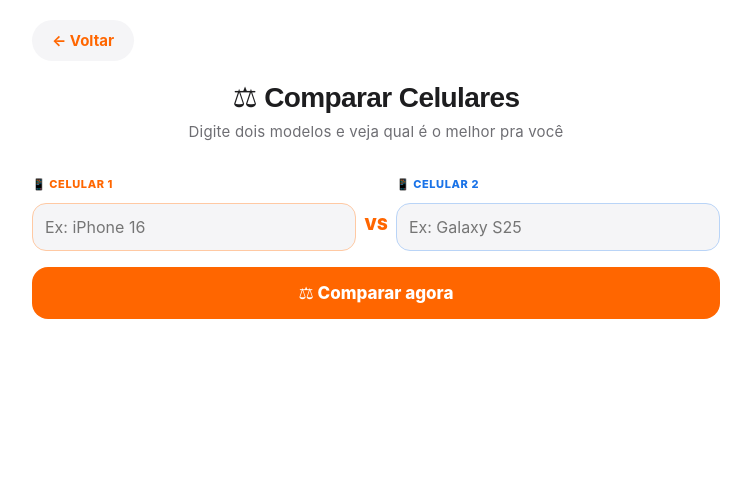
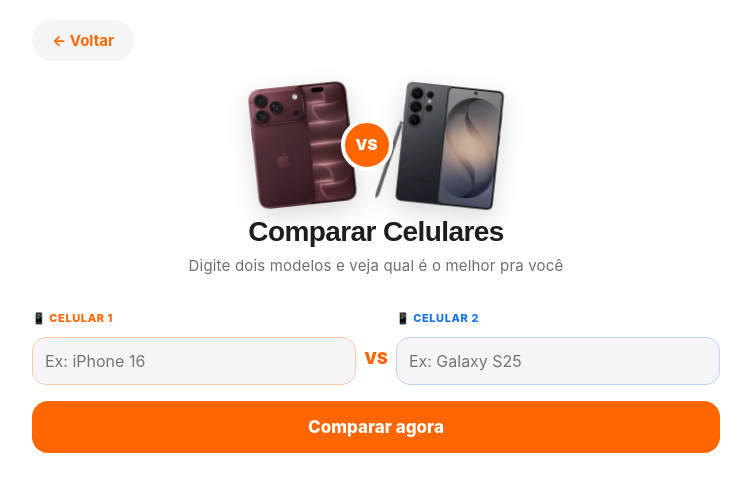
Before and after one commit to marcosvfcosta/catalogo, a React (Vite) app: page /comparar in a window 1280 px wide. Shown: the top 492 px of the page, without its empty margins (264-1015 px from the left). Built offline with nearby package versions, Linux system fonts and the light colour scheme.

Commit message:
Catalogo v4: VS, marcas maiores, comparar

```diff
--- a/src/App.tsx
+++ b/src/App.tsx
@@ -106,6 +106,12 @@ const IconeBusca = () => (
 const IconeSacola = ({ tamanho = 26 }: { tamanho?: number }) => (
   <svg width={tamanho} height={tamanho} viewBox="0 0 24 24" fill="none" stroke="currentColor" strokeWidth="1.9" strokeLinecap="round" strokeLinejoin="round">
     <path d="M5 8h14l-1.2 11.2a2 2 0 0 1-2 1.8H8.2a2 2 0 0 1-2-1.8L5 8Z" /><path d="M9 10V7a3 3 0 0 1 6 0v3" />
+  </svg>
+)
+const IconeVs = ({ tamanho = 22 }: { tamanho?: number }) => (
+  <svg width={tamanho * 1.45} height={tamanho} viewBox="0 0 32 22" fill="none" stroke="currentColor" strokeWidth="1.7" strokeLinejoin="round" style={{ flexShrink: 0 }}>
+    <rect x="1" y="2" width="9" height="18" rx="2.2" /><rect x="22" y="2" width="9" height="18" rx="2.2" />
+    <text x="16" y="14.5" textAnchor="middle" fontSize="7.5" fontWeight="800" fill="currentColor" stroke="none" fontFamily="Poppins, Arial, sans-serif">VS</text>
   </svg>
 )
 const IconeWhats = ({ tamanho = 20 }: { tamanho?: number }) => (
@@ -374,7 +380,7 @@ function App() {
               <div><span>💳</span><p><b>Até {PARCELAS}x</b>no cartão</p></div>
               <div onClick={() => navigate('/entrada')}><span>⇄</span><p><b>Seu usado</b>vale como entrada</p></div>
             </div>
-            <button className="mm-btn-contorno" onClick={() => navigate('/comparar')}>⚖ Comparar com outro celular</button>
+            <button className="mm-btn-contorno" onClick={() => navigate('/comparar')}><span className="mm-com-icone"><IconeVs /> Comparar com outro celular</span></button>
           </div>
         </main>
         <div className="mm-barra-fixa mm-barra-dupla">
@@ -408,7 +414,7 @@ function App() {
         <nav>
           <button onClick={() => { limparFiltros(); setMenuAberto(false); window.scrollTo({ top: 0, behavior: 'smooth' }) }}>⌂ Início</button>
           <button onClick={() => aplicarFiltro({ categoria: 'Celulares' })}>📱 Celulares</button>
-          <button onClick={() => navigate('/comparar')}>⚖ Comparar celulares</button>
+          <button onClick={() => navigate('/comparar')}><span className="mm-com-icone"><IconeVs tamanho={18} /> Comparar celulares</span></button>
           <button onClick={() => navigate('/entrada')}>⇄ Avaliar meu usado</button>
           <button onClick={() => navigate('/capas')}>🛡 Capinhas</button>
           <button onClick={() => { setMenuAberto(false); setSacolaAberta(true) }}>🛍 Minha sacola{sacola.length ? ` (${sacola.length})` : ''}</button>
@@ -463,7 +469,8 @@ function App() {
                 <button className={!marcaAtiva ? 'on' : ''} onClick={() => setMarcaAtiva(null)}><span className="mm-todas">Todas</span></button>
                 {marcasDaCategoria.map(m => (
                   <button key={m.nome} className={mesmaMarca(marcaAtiva, m.nome) ? 'on' : ''} onClick={() => setMarcaAtiva(mesmaMarca(marcaAtiva, m.nome) ? null : m.nome)}>
-                    <img src={m.img} alt={m.nome} />
+                    <img src={m.img} alt="" />
+                    <small>{m.nome}</small>
                   </button>
                 ))}
               </div>
@@ -551,7 +558,11 @@ function App() {
                   <small>Use como entrada no seu novo ›</small>
                 </button>
                 <button className="mm-duo-claro" onClick={() => navigate('/comparar')}>
-                  <span className="mm-duo-bola">⚖</span>
+                  <span className="mm-duo-vs">
+                    <img src="/comparar-iphone.png" alt="iPhone" />
+                    <i>VS</i>
+                    <img src="/comparar-samsung.png" alt="Samsung" />
+                  </span>
                   <b>Compare celulares</b>
                   <small>Veja qual é o melhor ›</small>
                 </button>
@@ -583,7 +594,8 @@ function App() {
             <div className="mm-marcas">
               {marcas.map(m => (
                 <button key={m.nome} onClick={() => aplicarFiltro({ marca: m.nome })}>
-                  <img src={m.img} alt={m.nome} />
+                  <img src={m.img} alt="" />
+                  <small>{m.nome}</small>
                 </button>
               ))}
             </div>
@@ -732,15 +744,17 @@ body { display: block !important; place-items: normal !important; margin: 0 !imp
 .mm .mm-escolha-marca p { font-size: 15px; font-weight: 700; color: #6e6e73; margin-bottom: 10px; }
 .mm .mm-marcas-linha { display: flex; gap: 10px; overflow-x: auto; scrollbar-width: none; padding-bottom: 2px; }
 .mm .mm-marcas-linha::-webkit-scrollbar { display: none; }
-.mm .mm-marcas-linha button { flex: 0 0 auto; width: 104px; height: 64px; border-radius: 18px; background: var(--cinza); border: 2px solid transparent; display: flex; align-items: center; justify-content: center; padding: 12px; transition: all .2s; }
+.mm .mm-marcas-linha button { flex: 0 0 auto; width: 118px; height: 96px; border-radius: 20px; background: var(--cinza); border: 2px solid transparent; display: flex; flex-direction: column; align-items: center; justify-content: center; gap: 6px; padding: 10px; transition: all .2s; }
 .mm .mm-marcas-linha button.on { background: #fff; border-color: var(--laranja); box-shadow: 0 6px 16px rgba(255,102,0,0.18); }
-.mm .mm-marcas-linha img { max-height: 32px; max-width: 100%; object-fit: contain; filter: grayscale(1) brightness(0.3); }
-.mm .mm-marcas-linha button.on img { filter: none; }
+.mm .mm-marcas-linha img, .mm .mm-marcas img { width: 100%; height: 44px; object-fit: contain; filter: grayscale(1) brightness(0.25) contrast(1.4); transform: scale(1.35); }
+.mm .mm-marcas-linha small, .mm .mm-marcas small { font-size: 14px; font-weight: 700; color: var(--tinta); }
+.mm .mm-marcas-linha button.on small { color: var(--laranja); }
+.mm .mm-com-icone { display: inline-flex; align-items: center; gap: 8px; }
 .mm .mm-todas { font-size: 15px; font-weight: 800; color: var(--tinta); }
 
 /* Cartões duplos */
 .mm .mm-duo { display: grid; grid-template-columns: 1fr 1fr; gap: 12px; padding: 28px 16px 0; }
-.mm .mm-duo button { position: relative; overflow: hidden; border-radius: 22px; padding: 18px 16px; min-height: 180px; display: flex; flex-direction: column; justify-content: flex-end; gap: 6px; }
+.mm .mm-duo button { position: relative; overflow: hidden; border-radius: 22px; padding: 18px 16px; min-height: 210px; display: flex; flex-direction: column; justify-content: flex-end; gap: 6px; }
 .mm .mm-duo b { font-size: 19px; font-weight: 800; line-height: 1.2; position: relative; z-index: 1; }
 .mm .mm-duo small { font-size: 14px; line-height: 1.35; position: relative; z-index: 1; }
 .mm .mm-duo-bola { position: absolute; top: 16px; left: 16px; width: 50px; height: 50px; border-radius: 50%; display: flex; align-items: center; justify-content: center; font-size: 25px; font-weight: 900; }
@@ -754,12 +768,16 @@ body { display: block !important; place-items: normal !important; margin: 0 !imp
 @keyframes mmPulso { 0%, 100% { transform: scale(1) } 50% { transform: scale(1.1) } }
 .mm .mm-duo-claro { background: #fff3ea; color: var(--tinta); }
 .mm .mm-duo-claro .mm-duo-bola { background: #fff; color: var(--laranja); }
+.mm .mm-duo-vs { position: absolute; top: 12px; left: 8px; right: 8px; height: 88px; display: flex; align-items: center; justify-content: center; }
+.mm .mm-duo-vs img { height: 100%; width: auto; max-width: 46%; object-fit: contain; filter: drop-shadow(0 6px 8px rgba(0,0,0,0.15)); }
+.mm .mm-duo-vs img:first-child { transform: rotate(-6deg); }
+.mm .mm-duo-vs img:last-child { transform: rotate(6deg); }
+.mm .mm-duo-vs i { position: relative; z-index: 1; margin: 0 -10px; width: 34px; height: 34px; flex-shrink: 0; border-radius: 50%; background: var(--laranja); color: #fff; font-style: normal; font-size: 13px; font-weight: 900; display: flex; align-items: center; justify-content: center; border: 3px solid #fff3ea; animation: mmPulso 1.6s ease-in-out infinite; }
 .mm .mm-duo-claro small { color: #d4560a; }
 
 /* Marcas */
 .mm .mm-marcas { display: grid; grid-template-columns: repeat(3, 1fr); gap: 10px; padding: 0 16px 28px; }
-.mm .mm-marcas button { background: var(--cinza); border-radius: 18px; height: 66px; display: flex; align-items: center; justify-content: center; padding: 12px; }
-.mm .mm-marcas img { max-height: 34px; max-width: 85%; object-fit: contain; filter: grayscale(1) brightness(0.3); }
+.mm .mm-marcas button { background: var(--cinza); border-radius: 20px; height: 100px; display: flex; flex-direction: column; align-items: center; justify-content: center; gap: 6px; padding: 10px; }
 .mm .mm-ver-mais { display: block; width: calc(100% - 32px); margin: 16px 16px 0; text-align: center; }
 
 /* Rodapé */
--- a/src/pages/comparar.tsx
+++ b/src/pages/comparar.tsx
@@ -30,7 +30,7 @@ const ETAPAS = [
   '🔎 Pesquisando o primeiro celular...',
   '🔎 Pesquisando o segundo celular...',
   '📋 Conferindo a ficha técnica...',
-  '⚖ Comparando ponto a ponto...',
+  '📊 Comparando ponto a ponto...',
   '✍️ Montando o resultado...',
 ]
 
@@ -108,7 +108,12 @@ export default function Comparar() {
       <button style={s.back} onClick={() => navigate('/')}>← Voltar</button>
 
       <div style={s.header}>
-        <h1 style={s.titulo}>⚖ Comparar Celulares</h1>
+        <div style={s.vsTopo}>
+          <img src="/comparar-iphone.png" alt="" style={{ ...s.vsImg, transform: 'rotate(-6deg)' }} />
+          <span style={s.vsBola}>VS</span>
+          <img src="/comparar-samsung.png" alt="" style={{ ...s.vsImg, transform: 'rotate(6deg)' }} />
+        </div>
+        <h1 style={s.titulo}>Comparar Celulares</h1>
         <p style={s.subtitulo}>Digite dois modelos e veja qual é o melhor pra você</p>
       </div>
 
@@ -130,7 +135,7 @@ export default function Comparar() {
 
       {!res && (
         <button style={{ ...s.btnComparar, opacity: carregando ? 0.7 : 1 }} onClick={comparar} disabled={carregando}>
-          {carregando ? '⏳ Comparando...' : '⚖ Comparar agora'}
+          {carregando ? '⏳ Comparando...' : 'Comparar agora'}
         </button>
       )}
 
@@ -246,7 +251,7 @@ export default function Comparar() {
           {/* Ações */}
           <button style={s.btnZap} onClick={() => tenhoInteresse(nome1)}>💬 Tenho interesse no {nome1}</button>
           <button style={s.btnZap} onClick={() => tenhoInteresse(nome2)}>💬 Tenho interesse no {nome2}</button>
-          <button style={s.btnNova} onClick={novaComparacao}>⚖ Comparar outros celulares</button>
+          <button style={s.btnNova} onClick={novaComparacao}>Comparar outros celulares</button>
 
           {res.fontes && res.fontes.length > 0 && (
             <p style={s.fontes}>
@@ -261,6 +266,9 @@ export default function Comparar() {
 }
 
 const s: Record<string, React.CSSProperties> = {
+  vsTopo: { display: 'flex', alignItems: 'center', justifyContent: 'center', height: 120, marginBottom: 14 },
+  vsImg: { height: '100%', width: 'auto', maxWidth: '40%', objectFit: 'contain', filter: 'drop-shadow(0 8px 12px rgba(0,0,0,0.15))' },
+  vsBola: { position: 'relative', zIndex: 1, margin: '0 -12px', width: 44, height: 44, flexShrink: 0, borderRadius: '50%', background: '#ff6600', color: '#fff', fontSize: 15, fontWeight: 900, display: 'flex', alignItems: 'center', justifyContent: 'center', border: '4px solid #fff' },
   page: { minHeight: '100vh', background: '#fff', color: '#1d1d1f', fontFamily: 'Poppins, -apple-system, sans-serif', padding: '20px 16px 60px', width: '100%', maxWidth: 720, margin: '0 auto', boxSizing: 'border-box', overflowX: 'hidden', textAlign: 'left' },
   back: { background: '#f5f5f7', border: 'none', color: '#ff6600', padding: '11px 20px', borderRadius: 22, cursor: 'pointer', fontWeight: 700, fontSize: 15, marginBottom: 24, display: 'block', fontFamily: 'inherit' },
   header: { textAlign: 'center', marginBottom: 26 },
```
Also changed, not shown: public/comparar-iphone.png (added), public/comparar-samsung.png (added).
